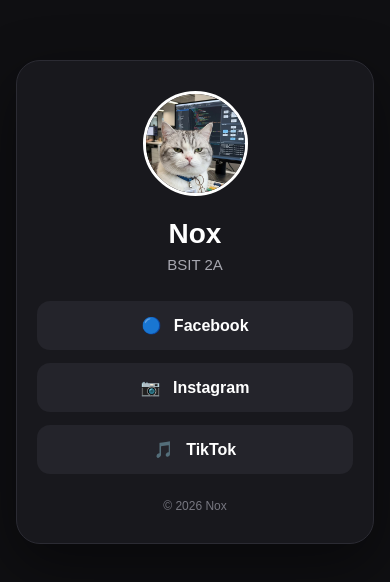
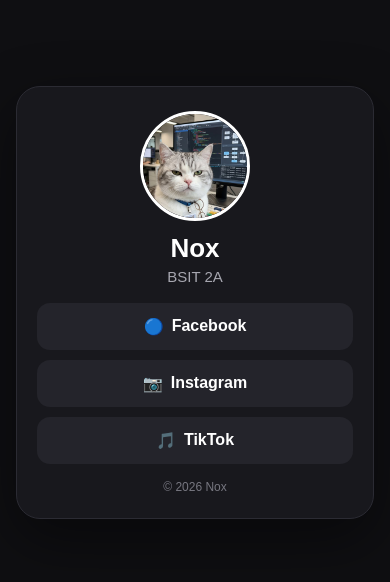
Before and after one commit to Noxious-L/Social-Media-Nox, a plain HTML site: page index.html in a window 390 px wide. Shown: the part 120-702 px from the top of the page. Drawn offline with Linux system fonts and the light colour scheme.

Commit message:
Refactor CSS for improved layout and responsiveness
Updated styles for better responsiveness and layout adjustments.

```diff
--- a/index.html
+++ b/index.html
@@ -12,12 +12,17 @@
       padding: 0;
     }
 
+    html, body {
+      height: 100%;
+      width: 100%;
+      overflow: hidden; /* Prevents scrollbars completely */
+    }
+
     body {
-      min-height: 100vh;
       display: flex;
       justify-content: center;
       align-items: center;
-      padding: 30px 16px;
+      padding: 16px;
       font-family: Arial, Helvetica, sans-serif;
       background: #0f0f12;
       color: #ffffff;
@@ -26,49 +31,59 @@
     .card {
       width: 100%;
       max-width: 420px;
+      max-height: calc(100vh - 32px); /* Ensures the card never exceeds screen height */
       text-align: center;
-      padding: 35px 25px;
+      padding: 24px 20px;
       border-radius: 24px;
       background: #18181d;
       border: 1px solid #2b2b33;
       box-shadow: 0 20px 60px rgba(0, 0, 0, 0.45);
+
+      display: flex;
+      flex-direction: column;
+      justify-content: center;
+      align-items: center;
     }
 
     .profile-pic {
-      width: 120px;
-      height: 120px;
+      width: clamp(70px, 18vh, 110px);
+      height: clamp(70px, 18vh, 110px);
       object-fit: cover;
       border-radius: 50%;
       border: 3px solid #ffffff;
-      margin-bottom: 18px;
+      margin-bottom: 12px;
+      flex-shrink: 0;
     }
 
     h1 {
-      font-size: 28px;
-      margin-bottom: 6px;
+      font-size: clamp(20px, 4vh, 26px);
+      margin-bottom: 4px;
     }
 
     .username {
       color: #a7a7b0;
-      font-size: 15px;
-      margin-bottom: 28px;
+      font-size: clamp(13px, 2.5vh, 15px);
+      margin-bottom: 18px;
     }
 
     .social-links {
+      width: 100%;
       display: flex;
       flex-direction: column;
-      gap: 13px;
+      gap: 10px;
     }
 
     .social-links a {
-      display: block;
+      display: flex;
+      align-items: center;
+      justify-content: center;
       width: 100%;
-      padding: 15px 18px;
+      padding: clamp(10px, 2vh, 14px) 16px;
       border-radius: 13px;
       background: #24242b;
       color: #ffffff;
       text-decoration: none;
-      font-size: 16px;
+      font-size: clamp(14px, 2.2vh, 16px);
       font-weight: 600;
       transition: 0.2s ease;
     }
@@ -83,19 +98,24 @@
     }
 
     footer {
-      margin-top: 25px;
+      margin-top: 16px;
       color: #777780;
       font-size: 12px;
     }
 
-    @media (max-width: 480px) {
+    /* Extra tight layout for very small height screens */
+    @media (max-height: 550px) {
       .card {
-        padding: 30px 20px;
+        padding: 16px;
       }
-
-      .profile-pic {
-        width: 105px;
-        height: 105px;
+      .username {
+        margin-bottom: 10px;
+      }
+      .social-links {
+        gap: 8px;
+      }
+      footer {
+        margin-top: 10px;
       }
     }
   </style>
@@ -106,7 +126,6 @@
   <main class="card">
 
     <!-- CHANGE YOUR PROFILE PICTURE HERE -->
-    <!-- Put your image in the same folder and change the filename -->
     <img
       class="profile-pic"
       src="profile_id.jpg"
```
